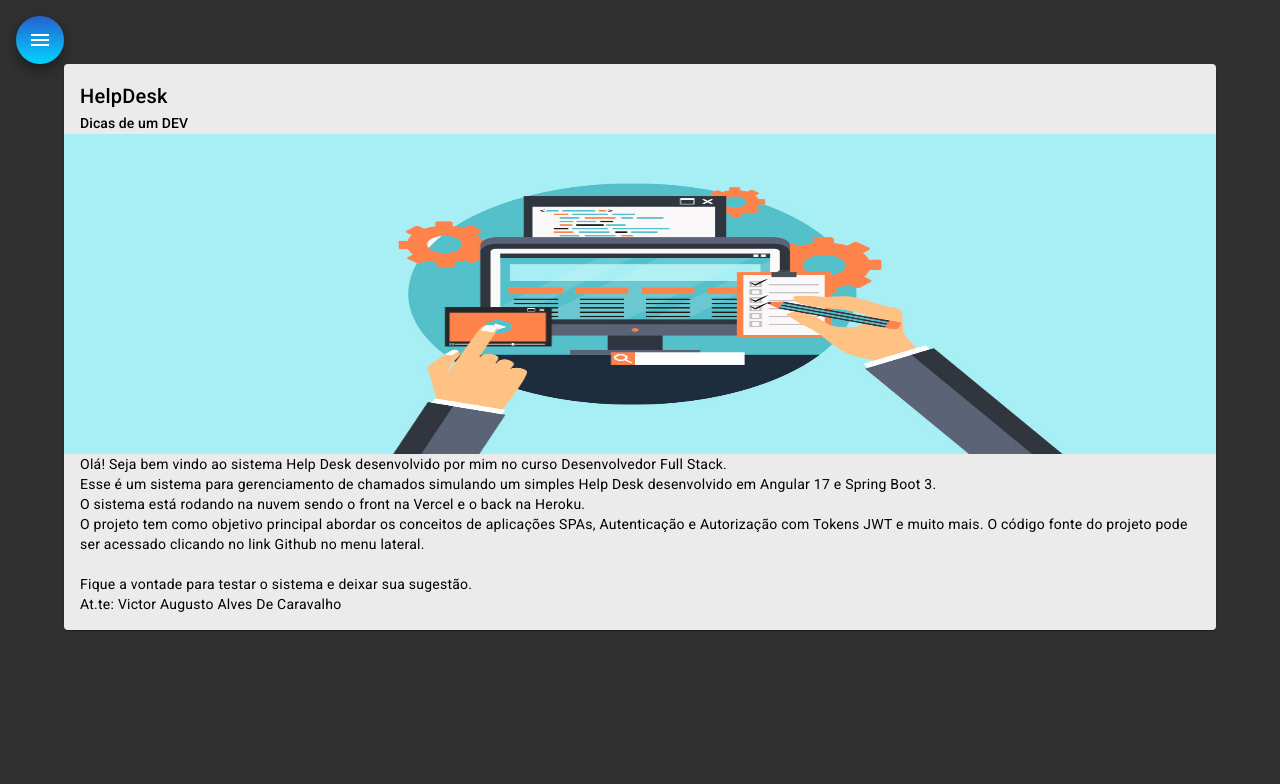
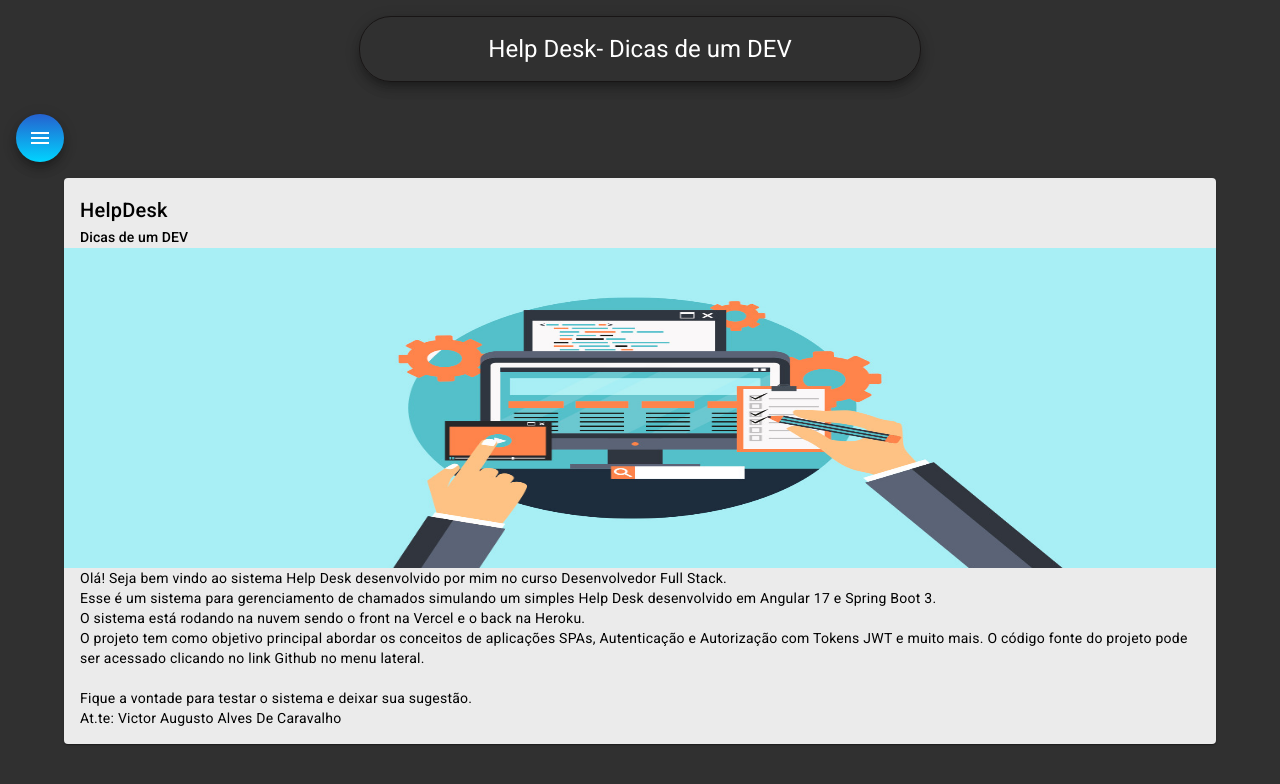
Before and after one commit to VictorAlves94/HelpDesk-FrontEnd, an Angular app in the folder HelpDesk/: page /home in a window 1280 px wide. Shown: the top 784 px of the page. Built offline with nearby package versions, Linux system fonts and the light colour scheme.

Commit message:
html e css para header

```diff
--- a/HelpDesk/src/app/components/header/header.component.css
+++ b/HelpDesk/src/app/components/header/header.component.css
@@ -0,0 +1,12 @@
+.container{
+    display: flex;
+    align-items: center;
+    justify-content: center;
+}
+
+h1{
+    margin-top: 1rem;
+    border: 1px solid rgb(24, 21, 21);
+    padding: 1rem 10%;
+    border-radius: 2rem;
+}
--- a/HelpDesk/src/app/components/header/header.component.html
+++ b/HelpDesk/src/app/components/header/header.component.html
@@ -1 +1,3 @@
-<p>header works!</p>
+<div class="container">
+    <h1 class="mat-elevation-z8">Help Desk- Dicas de um DEV</h1>
+</div>
--- a/HelpDesk/src/app/components/header/header.component.ts
+++ b/HelpDesk/src/app/components/header/header.component.ts
@@ -1,10 +1,14 @@
-import { Component } from '@angular/core';
+import { Component, OnInit } from '@angular/core';
 
 @Component({
   selector: 'app-header',
   templateUrl: './header.component.html',
   styleUrl: './header.component.css'
 })
-export class HeaderComponent {
+export class HeaderComponent implements OnInit {
+  constructor(){}
 
+  ngOnInit(): void {
+
+  }
 }
--- a/HelpDesk/src/app/components/home/home.component.css
+++ b/HelpDesk/src/app/components/home/home.component.css
@@ -1,6 +1,6 @@
 .card{
     width: 90%;
-    margin: auto;
+    margin: 1rem auto;
     background-color: rgb(235,235, 235);
 }
 img{
--- a/HelpDesk/src/app/components/home/home.component.html
+++ b/HelpDesk/src/app/components/home/home.component.html
@@ -1,4 +1,4 @@
-<mat-card class="card">
+<mat-card class="card mat-elevation-z8">
     <mat-card-header>
       <mat-card-title class="text">HelpDesk</mat-card-title>
       <mat-card-subtitle class="text">Dicas de um DEV</mat-card-subtitle>
--- a/HelpDesk/src/app/components/nav/nav.component.html
+++ b/HelpDesk/src/app/components/nav/nav.component.html
@@ -36,8 +36,10 @@
     </mat-drawer>
 
     <div class="sidenav-content">
+        <app-header></app-header>
       <button class="menu mat-elevation-z8" (click)="drawer.toggle()" mat-icon-button>
         <mat-icon>menu</mat-icon>
+
       </button>
       <router-outlet></router-outlet>
     </div>
```
